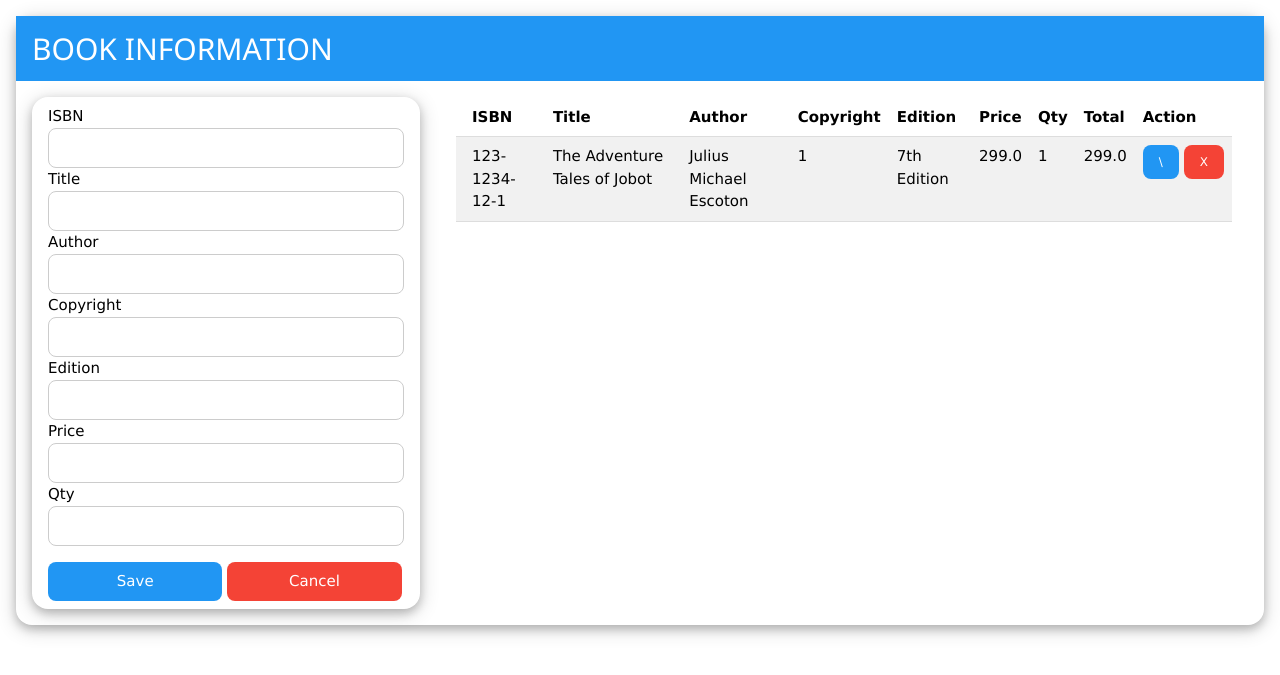
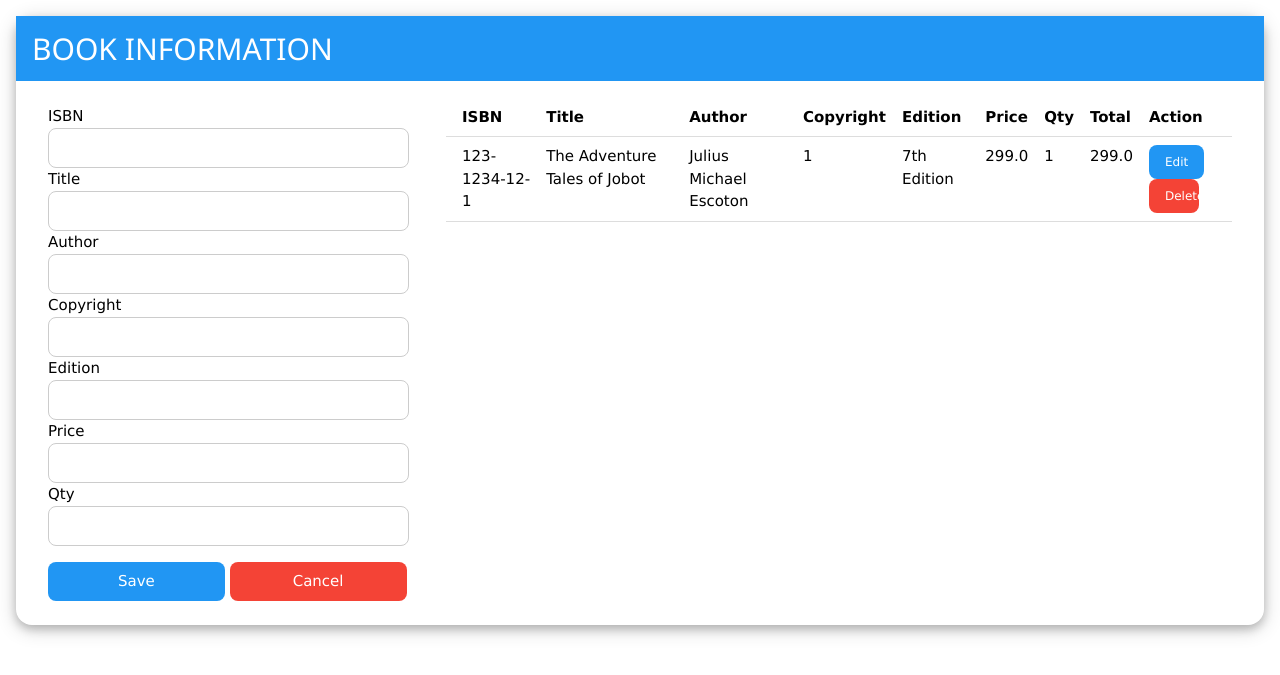
Before and after one commit to dchdev6/school-activities, a Flask app: page / in a window 1280 px wide. Shown: the top 675 px of the page. Run offline with Flask 3, Linux system fonts and the light colour scheme.

Commit message:
Book Update

```diff
--- a/python/book_app/app.py
+++ b/python/book_app/app.py
@@ -44,6 +44,8 @@ def edit_book(id):
         db.session.commit()
     return redirect(url_for('index'))
 
+
+
 @app.route('/delete/<int:id>', methods=['POST'])
 def delete_book(id):
     book = Book.query.get(id)
@@ -52,5 +54,18 @@ def delete_book(id):
         db.session.commit()
     return redirect(url_for('index'))
 
+@app.route('/update/<int:id>', methods=['POST'])
+def update_book(id):
+    book = Book.query.get(id)
+    book.isbn = request.form['isbn']
+    book.title = request.form['title']
+    book.author = request.form['author']
+    book.copyright = request.form['copyright']
+    book.edition = request.form['edition']
+    book.price = request.form['price']
+    book.qty = request.form['qty']
+    db.session.commit()
+    return redirect('/')
+
 if __name__ == "__main__":
     app.run(debug=True)
--- a/python/book_app/templates/index.html
+++ b/python/book_app/templates/index.html
@@ -6,7 +6,6 @@
     <title>Book Information</title>
     <link rel="stylesheet" href="https://www.w3schools.com/w3css/4/w3.css">
     <style>
-
         .container {
             display: flex;
             justify-content: space-between;
@@ -14,7 +13,7 @@
         }
         .form-container {
             flex: 1;
-            margin-right: 20px;
+            margin-right: 5px;
         }
         .table-container {
             flex: 2;
@@ -23,6 +22,17 @@
             text-align: left;
         }
     </style>
+    <script>
+        function toggleEdit(bookId) {
+            const row = document.getElementById('row-' + bookId);
+            const displayFields = row.querySelectorAll('.display-field');
+            const editFields = row.querySelectorAll('.edit-field');
+            const isEditing = row.classList.toggle('editing');
+
+            displayFields.forEach(field => field.style.display = isEditing ? 'none' : 'table-cell');
+            editFields.forEach(field => field.style.display = isEditing ? 'table-cell' : 'none');
+        }
+    </script>
 </head>
 <body>
 
@@ -33,7 +43,7 @@
 
     <div class="container w3-container w3-margin-top">
         <div class="form-container">
-            <form action="/add" method="POST" class="w3-card-4 w3-padding w3-margin-bottom w3-round-xlarge">
+            <form action="/add" method="POST" class="w3-card-1 w3-padding w3-margin-bottom w3-round-xlarge">
                 <div>
                     <label for="isbn">ISBN</label>
                     <input class="w3-input w3-border w3-round-large" type="text" name="isbn" required>
@@ -68,7 +78,7 @@
         </div>
 
         <div class="table-container w3-container">
-            <table class="w3-table w3-bordered w3-striped">
+            <table class="w3-table w3-bordered">
                 <tr>
                     <th>ISBN</th>
                     <th>Title</th>
@@ -81,24 +91,74 @@
                     <th>Action</th>
                 </tr>
                 {% for book in books %}
-                <tr>
-                    <td>{{ book.isbn }}</td>
-                    <td>{{ book.title }}</td>
-                    <td>{{ book.author }}</td>
-                    <td>{{ book.copyright }}</td>
-                    <td>{{ book.edition }}</td>
-                    <td>{{ book.price }}</td>
-                    <td>{{ book.qty }}</td>
-                    <td>{{ book.price * book.qty }}</td> <!-- Calculating Total -->
+                <tr id="row-{{ book.id }}">
+                    <!-- ISBN -->
+                    <td class="display-field">{{ book.isbn }}</td>
+                    <td class="edit-field" style="display: none;">
+                        <input type="text" name="isbn" value="{{ book.isbn }}" class="w3-input w3-border">
+                    </td>
+
+                    <!-- Title -->
+                    <td class="display-field">{{ book.title }}</td>
+                    <td class="edit-field" style="display: none;">
+                        <input type="text" name="title" value="{{ book.title }}" class="w3-input w3-border">
+                    </td>
+
+                    <!-- Author -->
+                    <td class="display-field">{{ book.author }}</td>
+                    <td class="edit-field" style="display: none;">
+                        <input type="text" name="author" value="{{ book.author }}" class="w3-input w3-border">
+                    </td>
+
+                    <!-- Copyright -->
+                    <td class="display-field">{{ book.copyright }}</td>
+                    <td class="edit-field" style="display: none;">
+                        <input type="number" name="copyright" value="{{ book.copyright }}" class="w3-input w3-border">
+                    </td>
+
+                    <!-- Edition -->
+                    <td class="display-field">{{ book.edition }}</td>
+                    <td class="edit-field" style="display: none;">
+                        <input type="text" name="edition" value="{{ book.edition }}" class="w3-input w3-border">
+                    </td>
+
+                    <!-- Price -->
+                    <td class="display-field">{{ book.price }}</td>
+                    <td class="edit-field" style="display: none;">
+                        <input type="number" name="price" value="{{ book.price }}" step="0.01" class="w3-input w3-border">
+                    </td>
+
+                    <!-- Quantity -->
+                    <td class="display-field">{{ book.qty }}</td>
+                    <td class="edit-field" style="display: none;">
+                        <input type="number" name="qty" value="{{ book.qty }}" class="w3-input w3-border">
+                    </td>
+
+                    <!-- Total (Not Editable) -->
+                    <td class="display-field">{{ book.price * book.qty }}</td>
+
+                    <!-- Action Buttons -->
                     <td>
-                        <div style="display: flex; flex-direction: row; align-items: center;">
-                            <form action="/edit/{{ book.id }}" method="POST" style="margin-right: 5px;">
-                                <button class="w3-button w3-small w3-blue w3-round-large">\</button>
-                            </form>
-                            <form action="/delete/{{ book.id }}" method="POST">
-                                <button class="w3-button w3-small w3-red w3-round-large">X</button>
-                            </form>
-                        </div>
+                        <!-- Edit Button -->
+                        <button class="w3-button w3-small w3-blue w3-round-large" onclick="toggleEdit('{{ book.id }}')">Edit</button>
+
+                        <!-- Save Button (shows only when editing) -->
+                        <form action="/update/{{ book.id }}" method="POST" id="edit-form-{{ book.id }}" style="display: inline;">
+                            <!-- Include all input fields in the form for submission -->
+                            <input type="hidden" name="isbn" value="{{ book.isbn }}" required>
+                            <input type="hidden" name="title" value="{{ book.title }}" required>
+                            <input type="hidden" name="author" value="{{ book.author }}" required>
+                            <input type="hidden" name="copyright" value="{{ book.copyright }}">
+                            <input type="hidden" name="edition" value="{{ book.edition }}">
+                            <input type="hidden" name="price" value="{{ book.price }}" step="0.01">
+                            <input type="hidden" name="qty" value="{{ book.qty }}">
+                            <button class="w3-button w3-small w3-green w3-round-large edit-field" style="display: none;" type="submit">Save</button>
+                        </form>
+
+                        <!-- Delete Button -->
+                        <form action="/delete/{{ book.id }}" method="POST" style="display: inline;">
+                            <button class="w3-button w3-small w3-red w3-round-large" type="submit" style="width: 50px;">Delete</button>
+                        </form>
                     </td>
                 </tr>
                 {% endfor %}
@@ -106,6 +166,17 @@
         </div>
     </div>
 </div>
+<script>
+    function toggleEdit(id) {
+    // Get all display and edit fields for the row
+    const row = document.getElementById(`row-${id}`);
+    const displayFields = row.querySelectorAll('.display-field');
+    const editFields = row.querySelectorAll('.edit-field');
 
+    // Toggle visibility
+    displayFields.forEach(field => field.style.display = field.style.display === 'none' ? '' : 'none');
+    editFields.forEach(field => field.style.display = field.style.display === 'none' ? '' : 'none');
+}
+</script>
 </body>
 </html>
```
Also changed, not shown: python/book_app/Instructions.txt (added, +10 -0 lines), python/book_app/instance/books.db.
